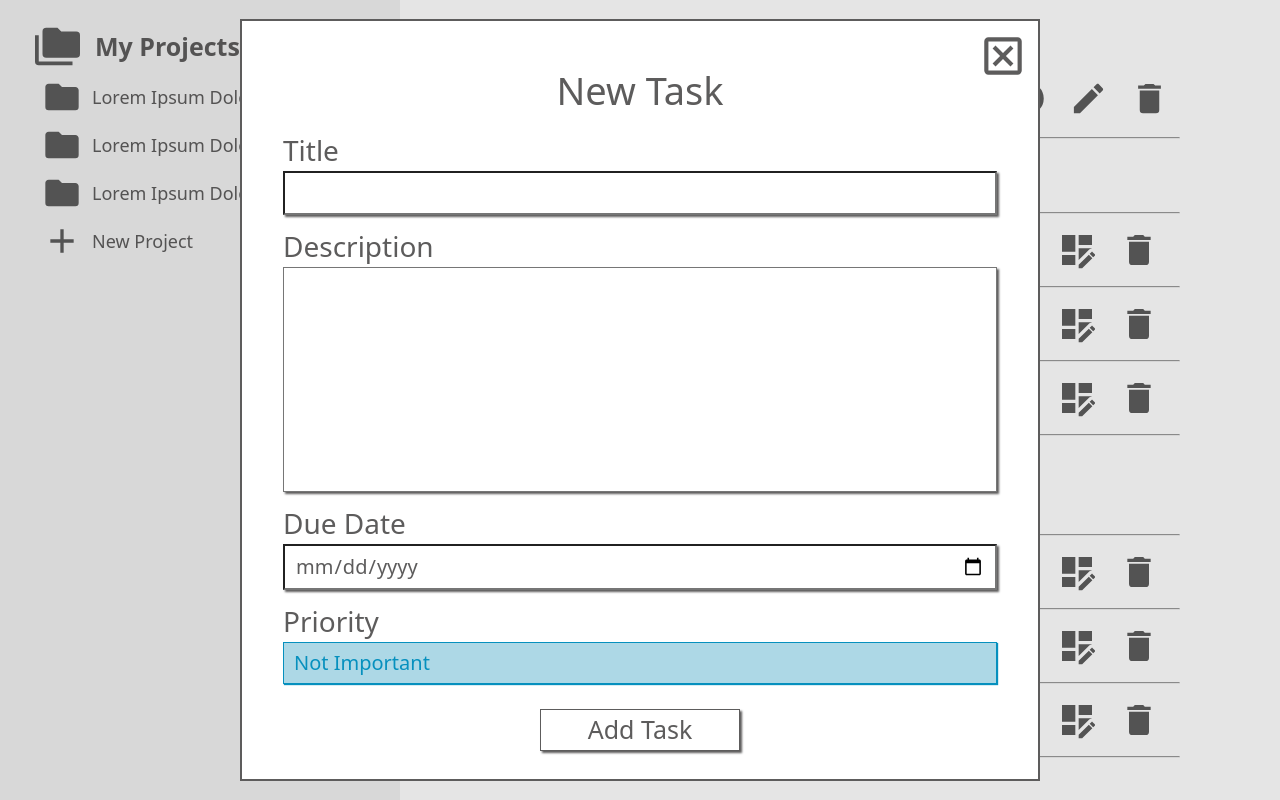
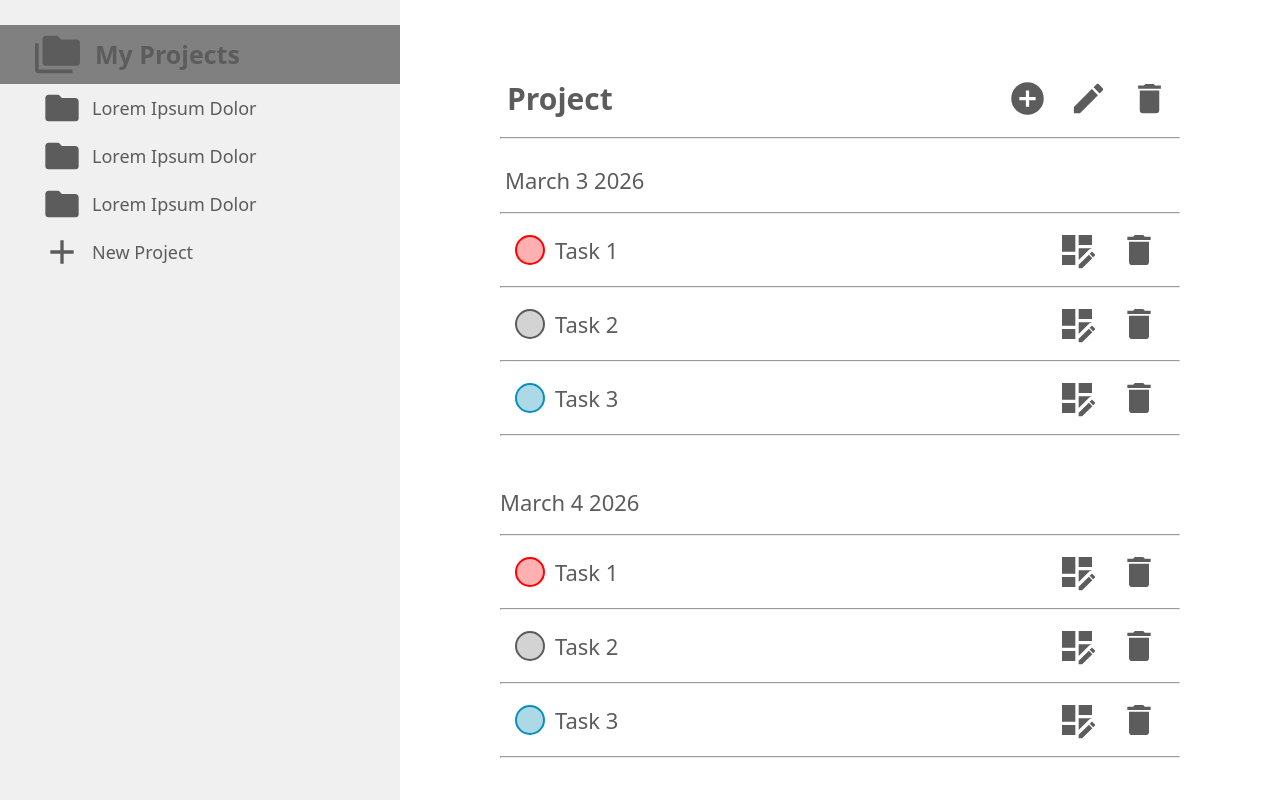
Before and after one commit to BrandonFitzpatricc/todo-list, a website built with webpack: page src/template.html in a window 1280 px wide. Shown: the top 800 px of the page. Built offline with nearby package versions, Linux system fonts and the light colour scheme.

Commit message:
Highlight tabs that are being hovered over or selected

```diff
--- a/src/scripts/index.js
+++ b/src/scripts/index.js
@@ -1,4 +1,4 @@
 import "../stylesheets/custom-reset.css";
 import "../stylesheets/style.css";
 
-document.querySelector("#add-task-dialog").showModal();
+// document.querySelector("#add-task-dialog").showModal();
--- a/src/stylesheets/style.css
+++ b/src/stylesheets/style.css
@@ -68,14 +68,18 @@ select {
 
     & .tab {
         width: 100%;
-        padding: 4px 35px;
         display: flex;
         align-items: center;
+
+        &:hover, &.selected {
+            background-color: #808080;
+        }
 
         &.my-projects {
             font-size: 25px;
             font-weight: bold;
-            margin-top: 20px;
+            padding: 7px 35px;
+            margin-top: 25px;
             gap: 15px;
 
             & .icon {
@@ -85,7 +89,7 @@ select {
 
         &.project, &.new-project {
             font-size: 18px;
-            padding-left: 42px;
+            padding: 4px 42px;
             gap: 10px;
         }
     }
--- a/src/template.html
+++ b/src/template.html
@@ -6,7 +6,7 @@
 
 <body>
     <div id="sidebar" class="sidebar">
-        <button id="my-projects" class="tab my-projects">
+        <button id="my-projects" class="tab my-projects selected">
             <img class="icon" src="./icons/projects.svg" alt="icon of a folder with subfolders" width="45" height="45">
             <div>My Projects</div>
         </button>
```
